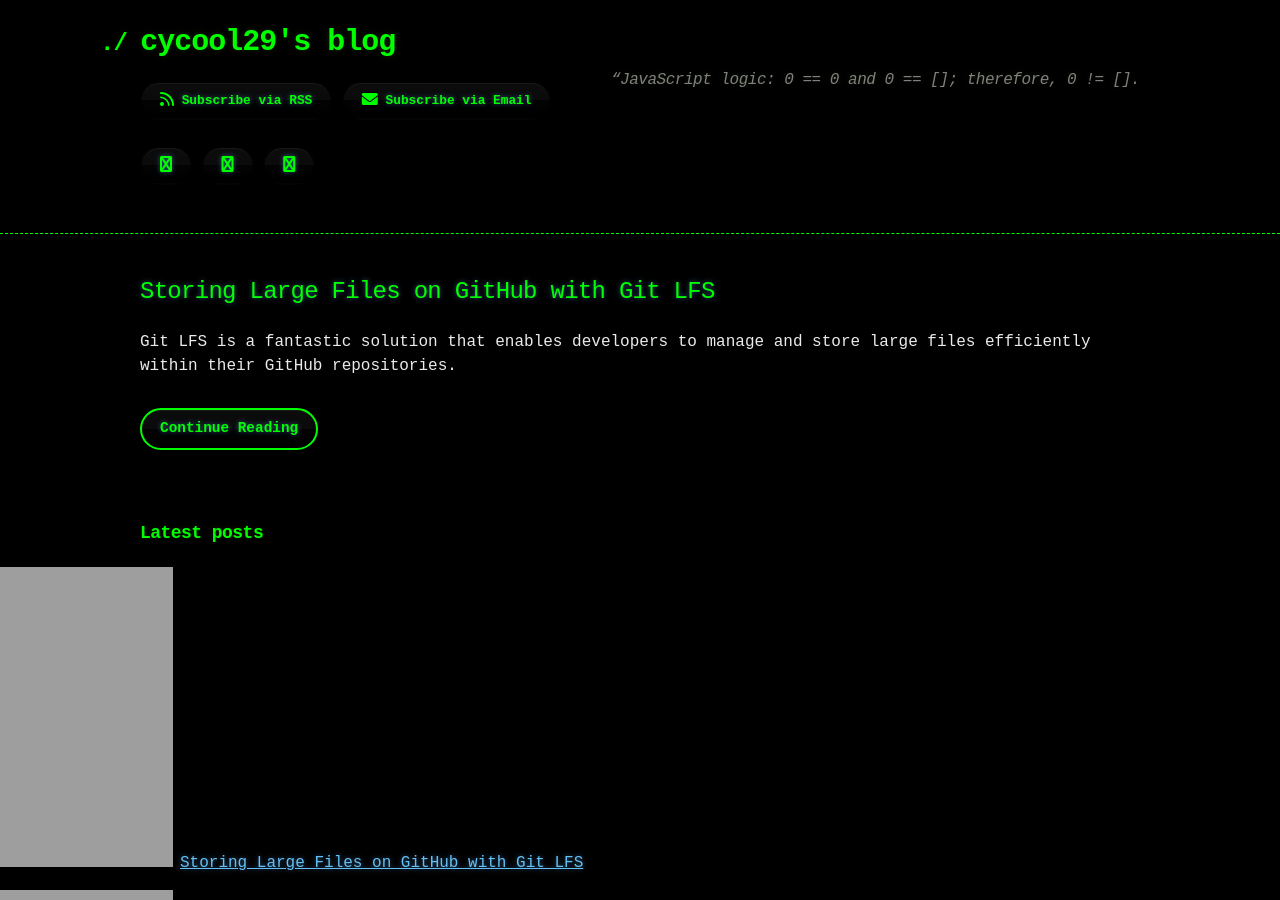
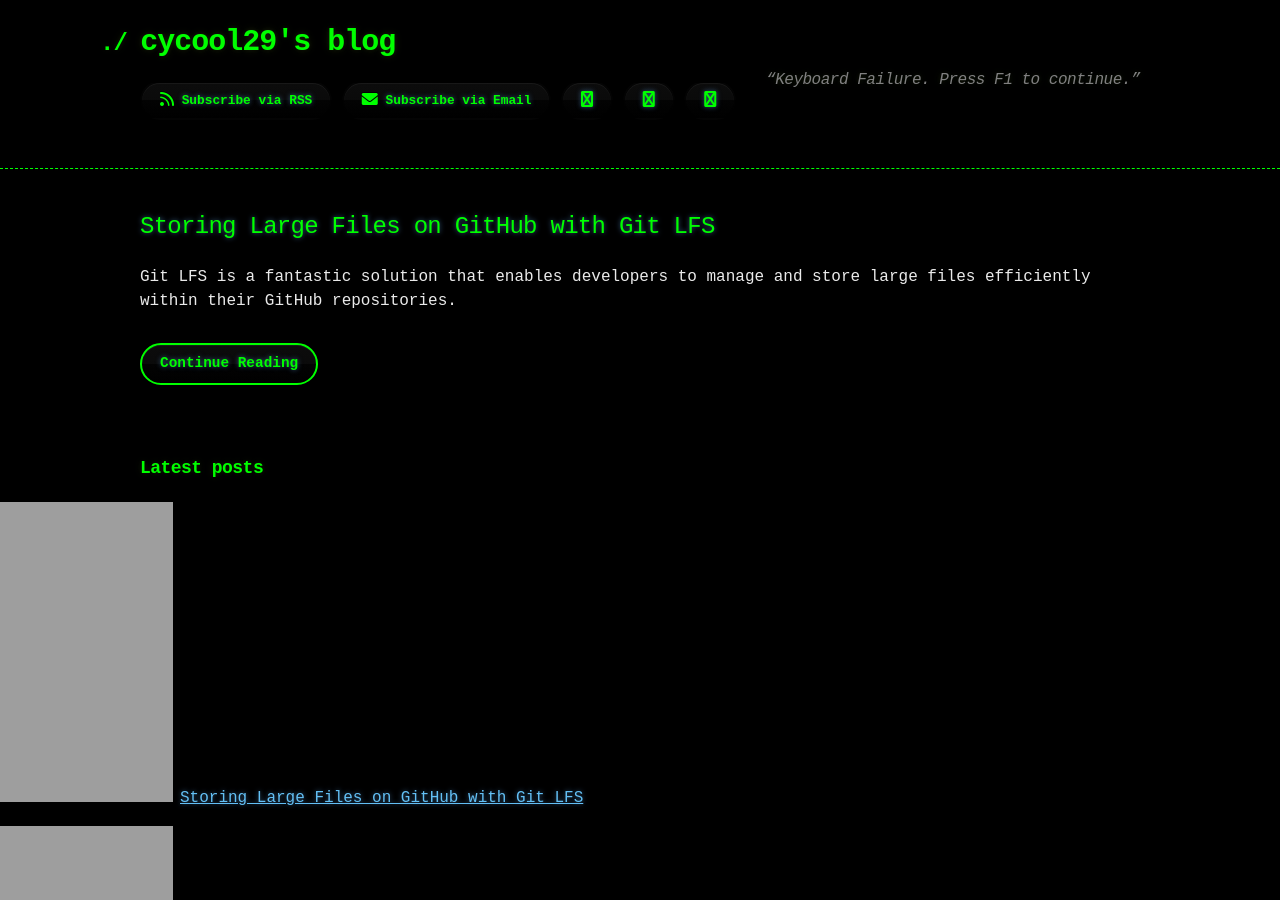
Before and after one commit to cycool29/cycool29.github.io, a Jekyll site: the page built from index.md, in a window 1280 px wide and 900 px high. Built offline with Jekyll 4.4.1, drawn with Linux system fonts in a browser that asks for light colours; a style sheet for code colours, icons or effects is not loaded.

Commit message:
Update quotes

```diff
--- a/_config.yml
+++ b/_config.yml
@@ -1,5 +1,5 @@
 title: cycool29's blog
-description: "“JavaScript logic: 0 == 0 and 0 == []; therefore, 0 != []. "
+description: "“Keyboard Failure. Press F1 to continue.” "
 bio: A high school student. Intermediate in Python, Git, Bash. Learning JavaScript. He/Him. "
 author: cycool29
 url: https://cycool29.github.io
```
